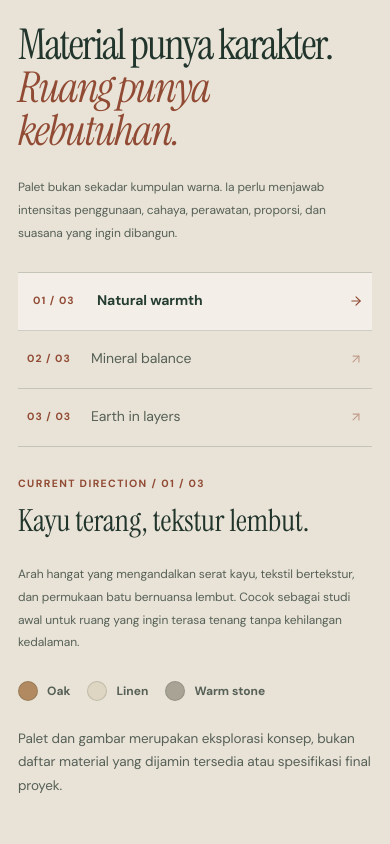
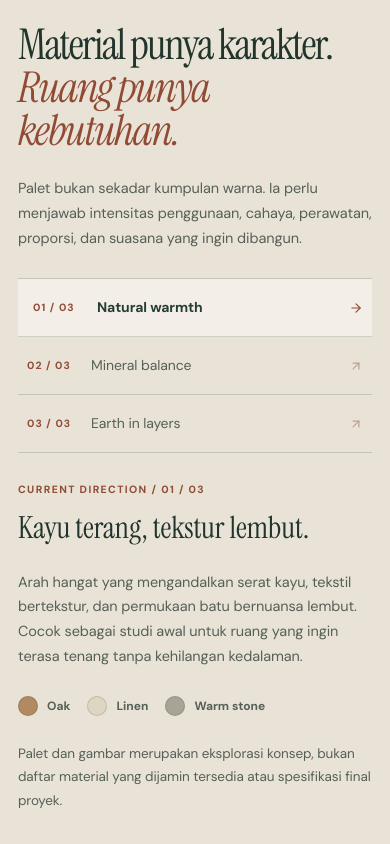
Before and after one commit to kannaryukkei/ades-experimental-studio, a React (Vite) app in the folder experiments/business-06-nusa-forma-react/: page / in a window 390 px wide. Shown: the part 7010-7854 px from the top of the page. Built offline with nearby package versions, Linux system fonts and the light colour scheme.

Commit message:
Fix remaining material copy specificity overrides

```diff
--- a/experiments/business-06-nusa-forma-react/src/styles.css
+++ b/experiments/business-06-nusa-forma-react/src/styles.css
@@ -1714,3 +1714,31 @@ body {
     font-size: 13.5px;
   }
 }
+
+
+/* Highest-specificity text corrections: the base material prose rule includes
+   :not(.eyebrow), so match that specificity rather than relying on order. */
+.material-copy > div > p.material-intro:not(.eyebrow) {
+  font-size: 15.5px;
+  line-height: 1.82;
+}
+
+.material-copy > .palette-detail > p:not(.eyebrow) {
+  font-size: 15px;
+  line-height: 1.78;
+}
+
+@media (max-width: 760px) {
+  .material-copy > div > p.material-intro:not(.eyebrow),
+  .material-copy > .palette-detail > p:not(.eyebrow) {
+    font-size: 15px;
+    line-height: 1.72;
+  }
+}
+
+@media (max-width: 420px) {
+  .material-copy > div > p.material-intro:not(.eyebrow),
+  .material-copy > .palette-detail > p:not(.eyebrow) {
+    font-size: 14.5px;
+  }
+}
```
